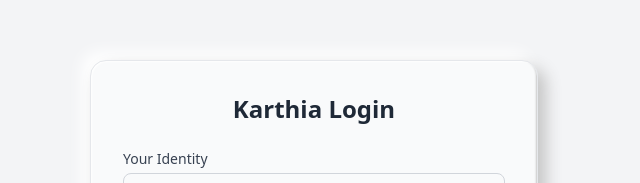
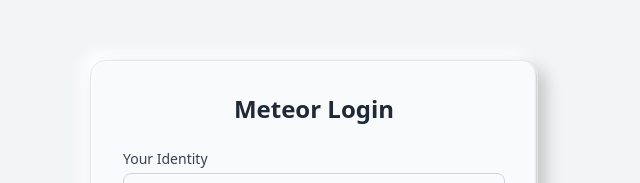
Before and after one commit to SHravuSM/RFID-Attendance-System-Frontend, a React (Vite) app: page /login in a window 1280 px wide. Shown: the part 145-328 px from the top of the page, without its empty margins (326-966 px from the left). Built offline with nearby package versions, Linux system fonts and the light colour scheme.

Commit message:
13-04-25 10-45 am

```diff
--- a/src/pages/Login.jsx
+++ b/src/pages/Login.jsx
@@ -232,7 +232,7 @@
         className="relative bg-gray-50 p-8 rounded-2xl w-full max-w-md border border-gray-200 shadow-xl transition-all duration-200"
       >
         <h2 className="text-2xl font-semibold mb-6 text-center text-gray-800">
-          Karthia Login
+          Meteor Login
         </h2>
 
         <form onSubmit={handleSubmit} className="flex flex-col gap-4">
```
